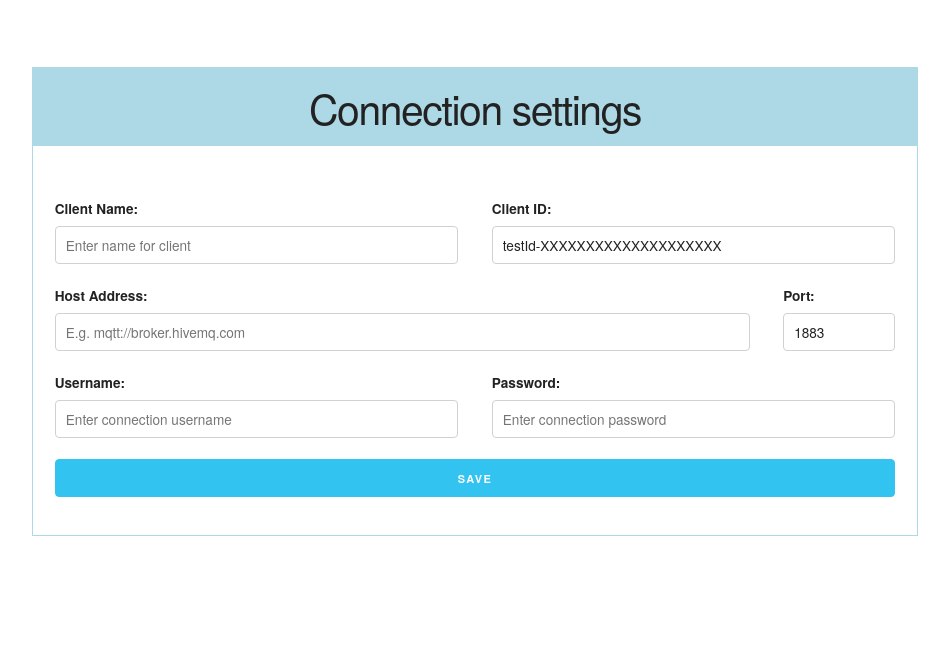
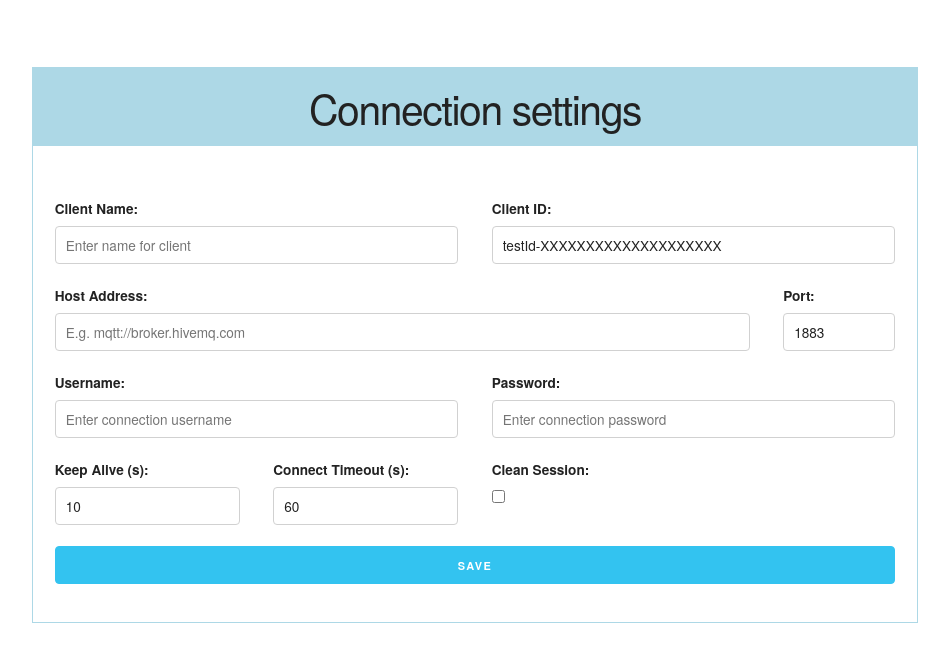
Before and after one commit to Isaac-Ampomah-12/iiot-test-bench, a React (Create React App) app in the folder frontend/: page /settings in a window 1280 px wide. Shown: the top 662 px of the page, without its empty margins (165-1114 px from the left). Built offline with nearby package versions, Linux system fonts and the light colour scheme.

Commit message:
Add keep alive, connection timeout and clean session inputs

```diff
--- a/frontend/src/pages/ConnectionSettings/ConnectionSettings.js
+++ b/frontend/src/pages/ConnectionSettings/ConnectionSettings.js
@@ -8,7 +8,7 @@ function ConnectionSettings() {
         <form>
           <div className="row">
             <div className="six columns">
-              <label htmlhtmlFor="name">Client Name:</label>
+              <label htmlhtmlhtmlFor="name">Client Name:</label>
               <input
                 type="text"
                 id="client-name"
@@ -19,7 +19,7 @@ function ConnectionSettings() {
               />
             </div>
             <div className="six columns">
-              <label htmlhtmlFor="client-id">Client ID:</label>
+              <label htmlhtmlhtmlFor="client-id">Client ID:</label>
               <input
                 type="text"
                 id="client-id"
@@ -32,7 +32,7 @@ function ConnectionSettings() {
           </div>
           <div className="row">
             <div className="ten columns">
-              <label htmlhtmlFor="host">Host Address:</label>
+              <label htmlhtmlhtmlFor="host">Host Address:</label>
               <input
                 type="text"
                 id="host"
@@ -43,7 +43,7 @@ function ConnectionSettings() {
               />
             </div>
             <div className="two columns">
-              <label htmlhtmlFor="port">Port:</label>
+              <label htmlhtmlhtmlFor="port">Port:</label>
               <input
                 type="number"
                 id="port"
@@ -56,7 +56,7 @@ function ConnectionSettings() {
           </div>
           <div className="row">
             <div className="six columns">
-              <label htmlFor="username">Username:</label>
+              <label htmlhtmlFor="username">Username:</label>
               <input
                 type="text"
                 id="username"
@@ -65,13 +65,41 @@ function ConnectionSettings() {
               />
             </div>
             <div className="six columns">
-              <label htmlFor="password">Password:</label>
+              <label htmlhtmlFor="password">Password:</label>
               <input
                 type="password"
                 id="password"
                 className="u-full-width"
                 placeholder="Enter connection password"
               />
+            </div>
+          </div>
+          <div className="row">
+            <div className="three columns">
+              <label htmlFor="keep-alive">Keep Alive &#40;s&#41;:</label>
+              <input
+                type="number"
+                id="keep-alive"
+                className="u-full-width"
+                name="keepalive"
+                value="10"
+                min="0"
+              />
+            </div>
+            <div className="three columns">
+              <label htmlFor="connect-timeout">Connect Timeout &#40;s&#41;:</label>
+              <input
+                type="number"
+                id="connect-timeout"
+                className="u-full-width"
+                name="connectTimeout"
+                value="60"
+                min="0"
+              />
+            </div>
+            <div className="three columns">
+              <label htmlFor="clean-session">Clean Session:</label>
+              <input type="checkbox" id="clean-session" name="clean" />
             </div>
           </div>
           <div className="row">
```
